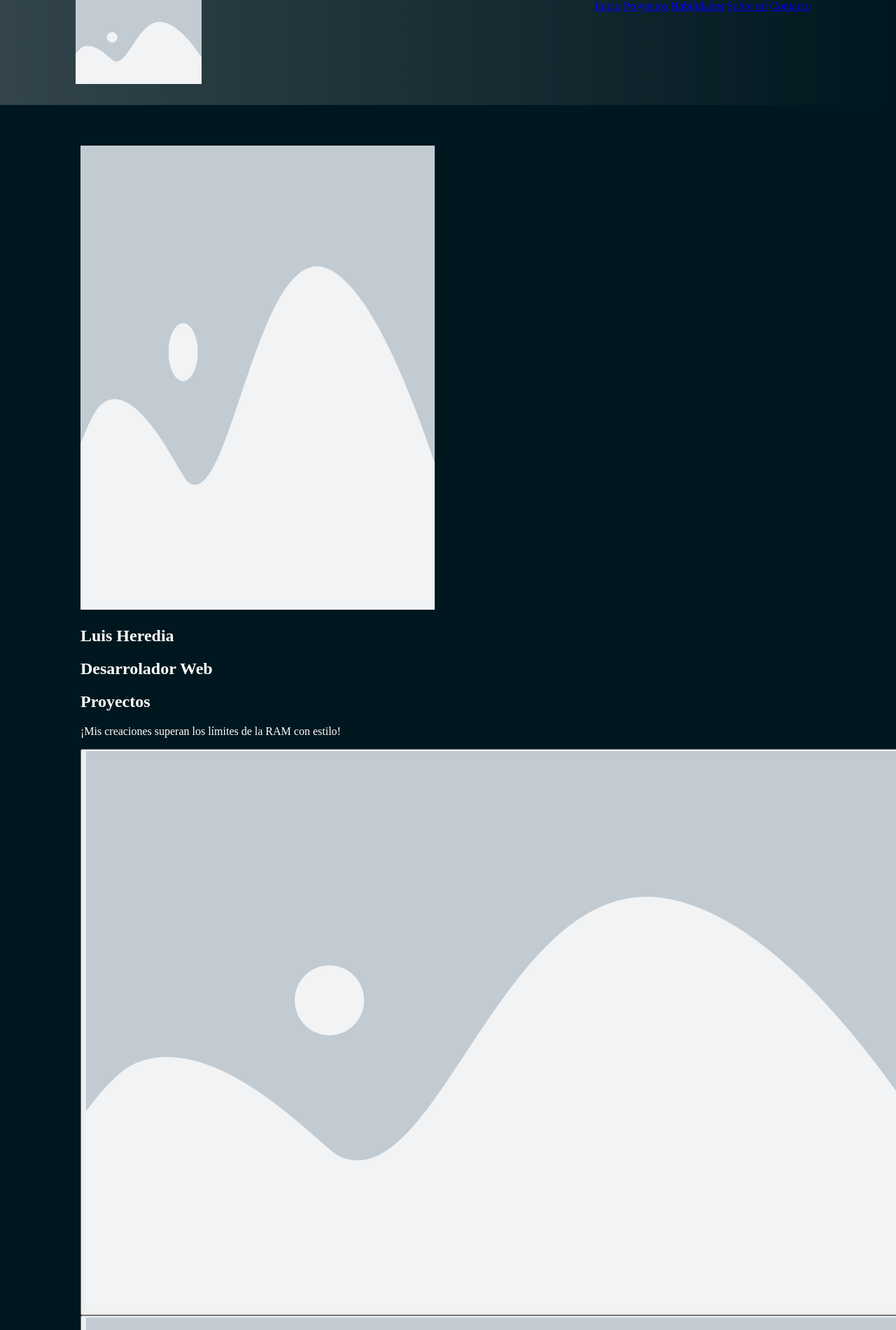
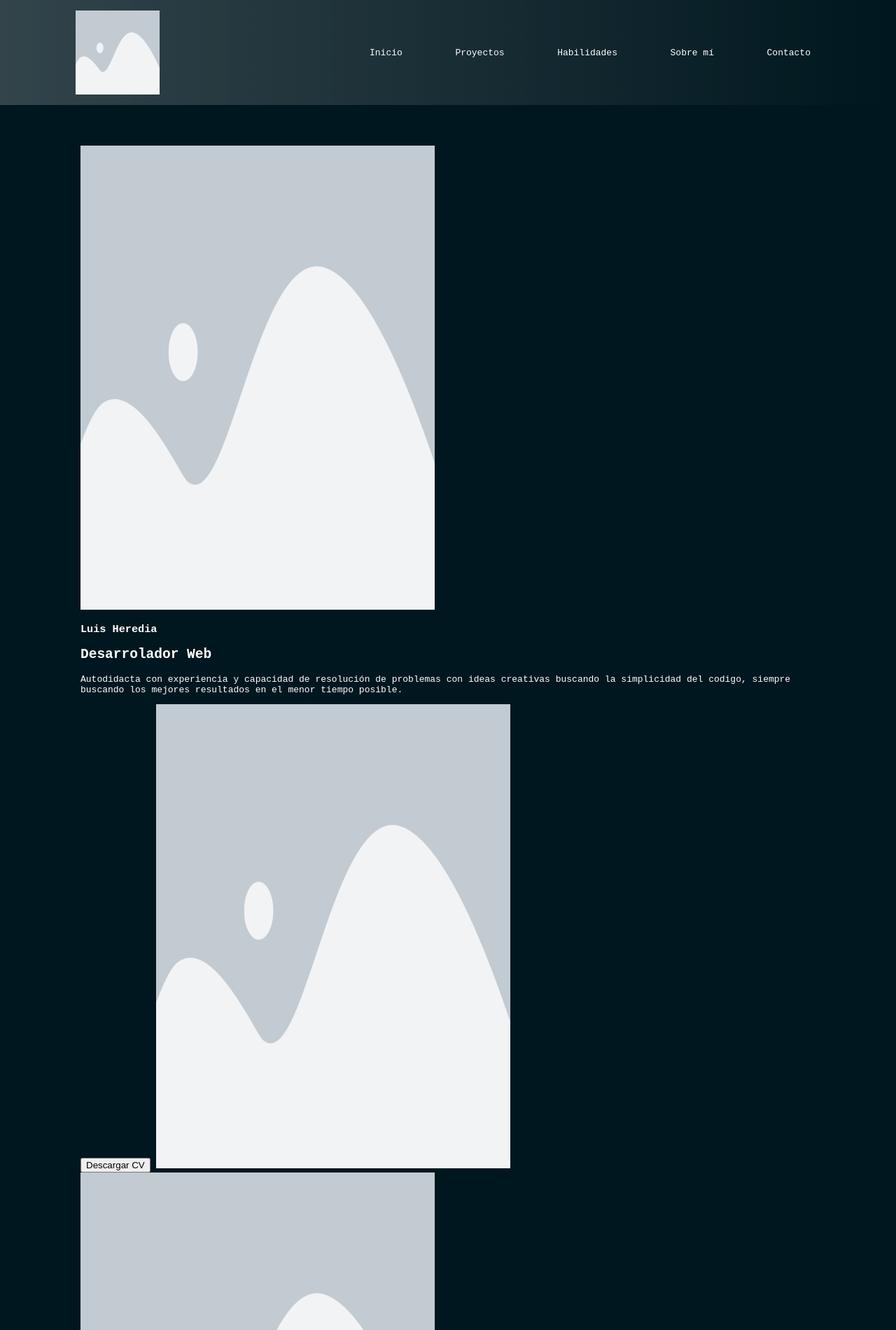
Before and after one commit to Skrillboss/portafolio-2.0, a plain HTML site: page index.html in a window 1280 px wide. Shown: the top 1900 px of the page at 70% size. Drawn offline with Linux system fonts and the light colour scheme.

Commit message:
inicio css implementado

```diff
--- a/CSS/style.css
+++ b/CSS/style.css
@@ -5,6 +5,7 @@
   --color-fuente-principal: rgb(255, 255, 255);
   --color-fuente-secundario: #00A8E8;
   --color-borde: #003459;
+  font-family: monospace;
 }
 
 
@@ -20,7 +21,6 @@ body{
 .contendor-pagina{
   max-width: 1050px;
   width: 100%;
-
 }
 
 
@@ -39,6 +39,7 @@ header{
 .contenedor-encabezado{
   display: flex;
   justify-content: space-between;
+  align-items: center;
   max-width: 1050px;
   width: 100%;
 }
@@ -49,6 +50,18 @@ header{
 
 .logo img{
   height: 120px;
+  width: 120px;
+}
+
+.menu{
+  display: flex;
+  width: 60%;
+  justify-content: space-between;
+}
+
+.menu a{
+  text-decoration: none;
+  color: var(--color-fuente-principal);
 }
 
 
--- a/index.html
+++ b/index.html
@@ -30,8 +30,22 @@
 
         <section class="inicio">
             <img src="/imagenes/imagen-ejemplo/elementor-placeholder-image.webp" alt="Imagen de mi persona">
+            <article>
                 <h1>Luis Heredia</h1>
                 <h2>Desarrolador Web</h2>
+                <p>Autodidacta con experiencia y capacidad de
+                    resolución de problemas con ideas creativas
+                    buscando la simplicidad del codigo, siempre
+                    buscando los mejores resultados en el menor
+                    tiempo posible.</p>
+                <button>Descargar CV</button>
+                <a href="#">
+                    <img src="/imagenes/imagen-ejemplo/elementor-placeholder-image.webp" alt="logo de Linkedin"></a>
+                <a href="#">
+                    <img src="/imagenes/imagen-ejemplo/elementor-placeholder-image.webp" alt="logo de GitHub"></a>
+
+            </article>
+
         </section>
 
 
@@ -74,14 +88,19 @@
                     <label for="email"></label>
                     <input type="email" name="email" placeholder="Email:" class="email">
                     <label for="mensaje"></label>
-                    <input type="text" name="mesaje" placeholder="¡Quiero que formes parte de mi equipo!..." class="mesaje">
+                    <input ty pe="text" name="mesaje" placeholder="¡Quiero que formes parte de mi equipo!..."
+                        class="mesaje">
                 </fieldset>
                 <button type="submit">¡Git push!</button>
             </form>
 
 
         </section>
-        <footer class="pie"></footer>
+        <footer class="pie">
+            <img src="/imagenes/imagen-ejemplo/elementor-placeholder-image.webp" alt="logo personal">
+            <p>¡No temas, mis respuestas están más probadas que el software en producción!</p>
+
+        </footer>
 
     </div>
 </body>
```
Lines whose indentation alone changed are shown as unchanged.
